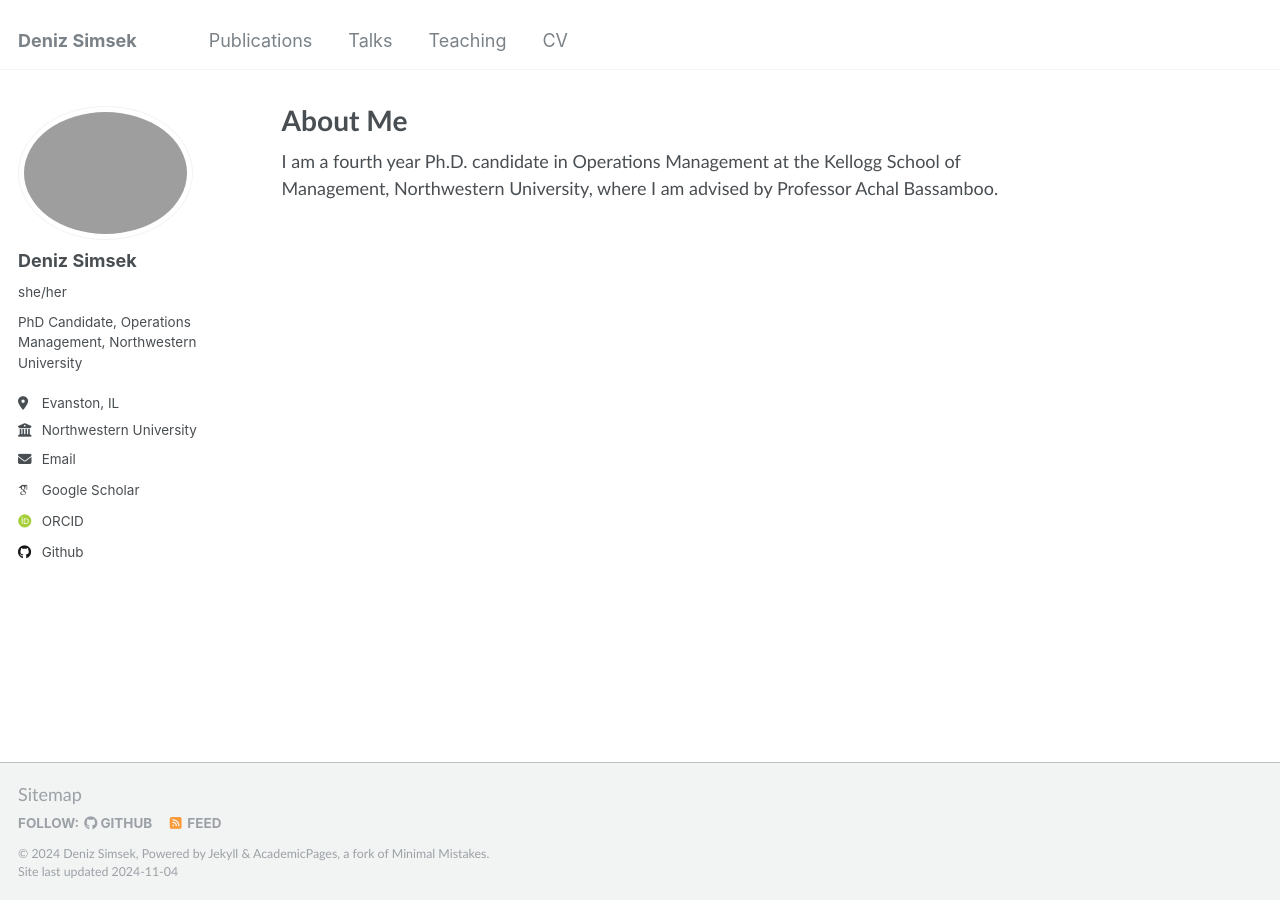
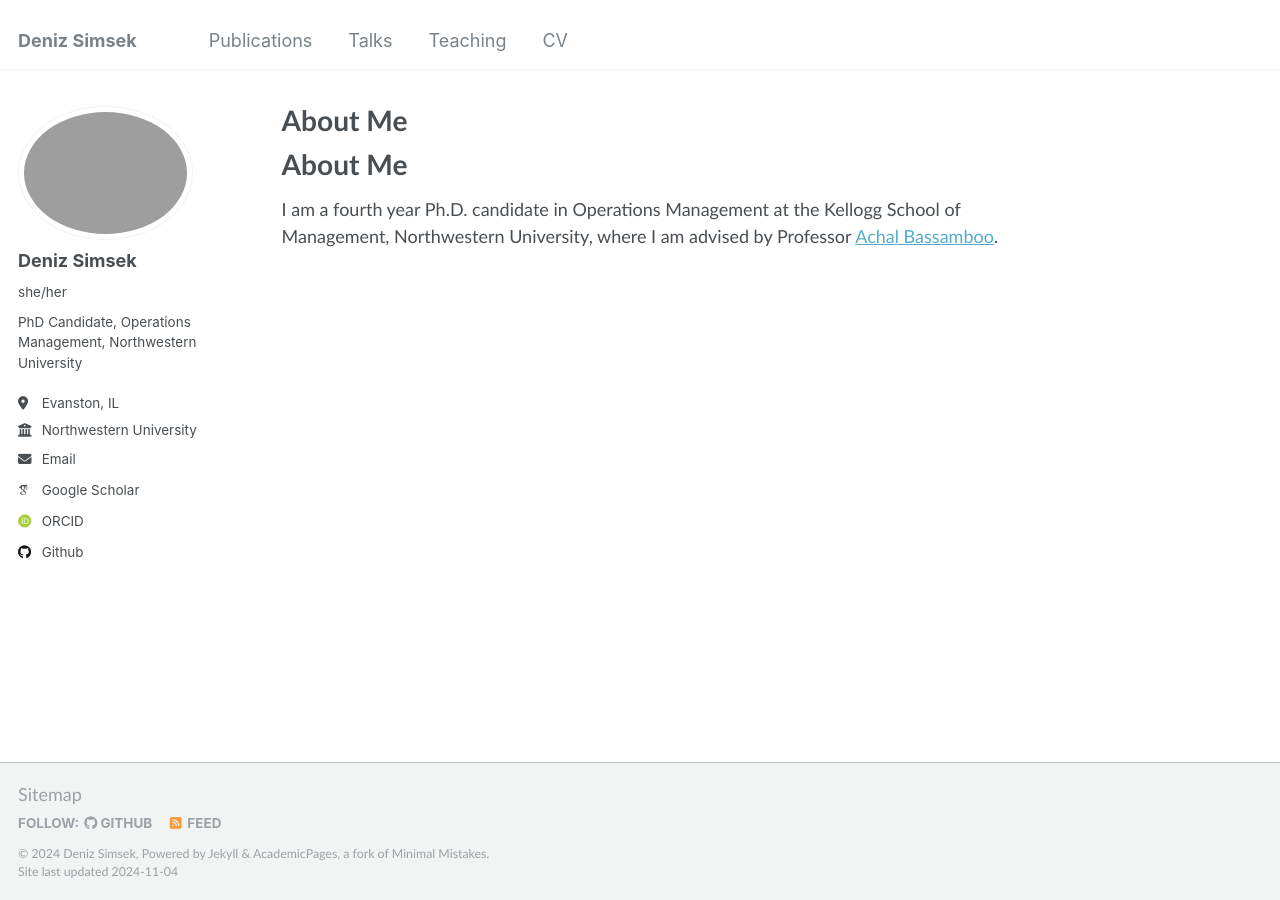
Before and after one commit to deniz-simsek/deniz-simsek, a Jekyll site: the page built from _pages/about.md, in a window 1280 px wide. Built offline with Jekyll 4.4.1, drawn with Linux system fonts in a browser that asks for light colours; some web fonts are replaced.

Commit message:
Update about.md

```diff
--- a/_pages/about.md
+++ b/_pages/about.md
@@ -7,4 +7,6 @@ redirect_from:
   - /about.html
 ---
 
-I am a fourth year Ph.D. candidate in Operations Management at the Kellogg School of Management, Northwestern University, where I am advised by Professor Achal Bassamboo.
+# About Me
+
+I am a fourth year Ph.D. candidate in Operations Management at the Kellogg School of Management, Northwestern University, where I am advised by Professor [Achal Bassamboo](https://www.kellogg.northwestern.edu/faculty/directory/bassamboo_achal/).
```
